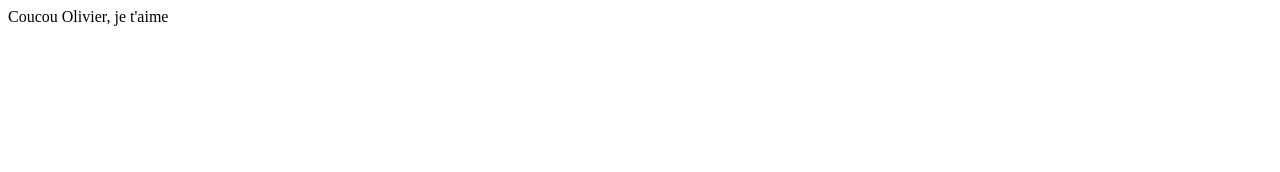
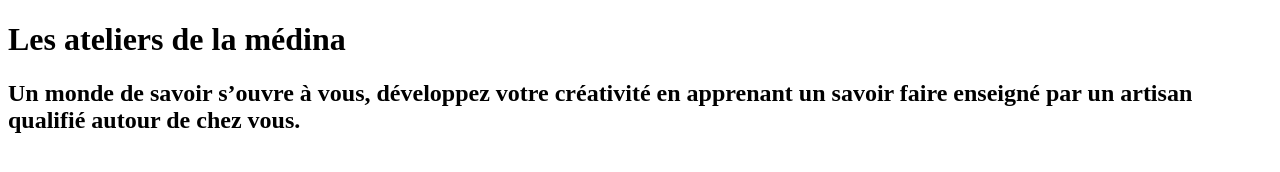
Before and after one commit to s-mounir/LesAteliersDeLaMedina, a plain HTML site: page index.html in a window 1280 px wide. Drawn offline with Linux system fonts and the light colour scheme.

Commit message:
add title

```diff
--- a/index.html
+++ b/index.html
@@ -6,6 +6,7 @@
     <title>Document</title>
 </head>
 <body>
-    Coucou Olivier, je t'aime
+    <h1>Les ateliers de la médina</h1>
+    <h2>Un monde de savoir s’ouvre à vous, développez votre créativité en apprenant un savoir faire enseigné par un artisan qualifié autour de chez vous. </h2>
 </body>
 </html>
```
